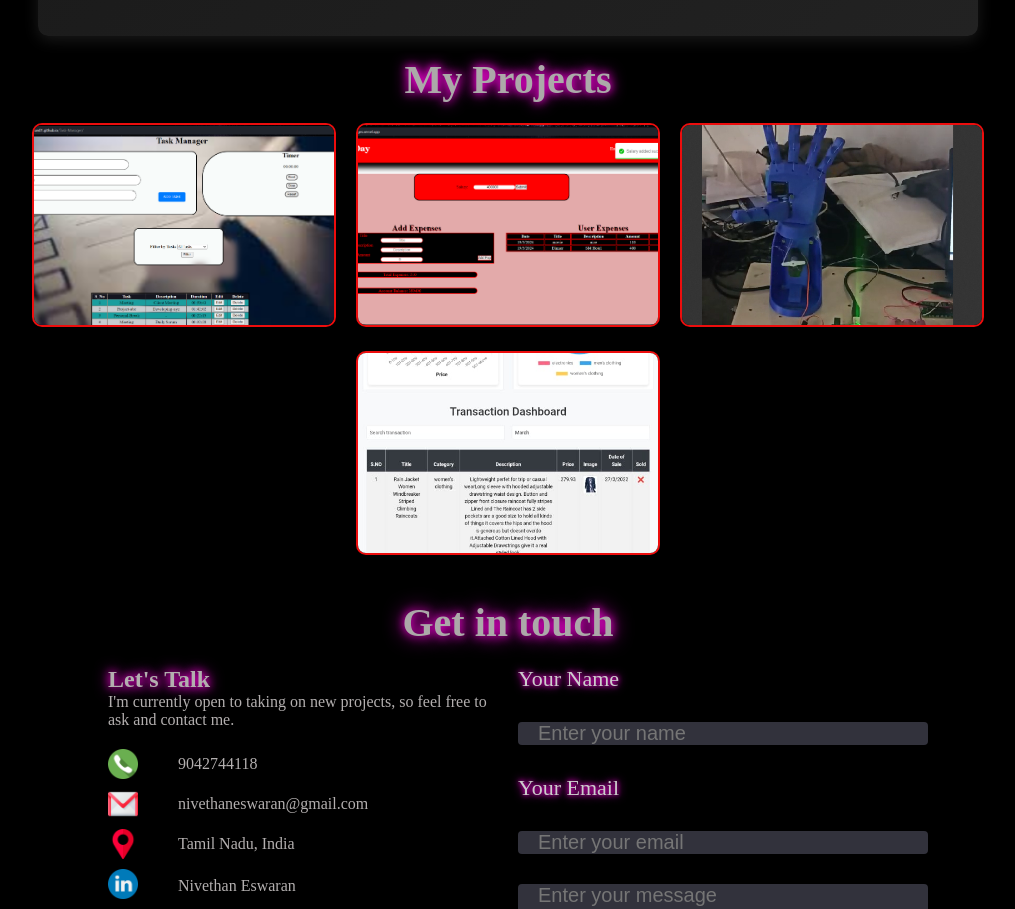
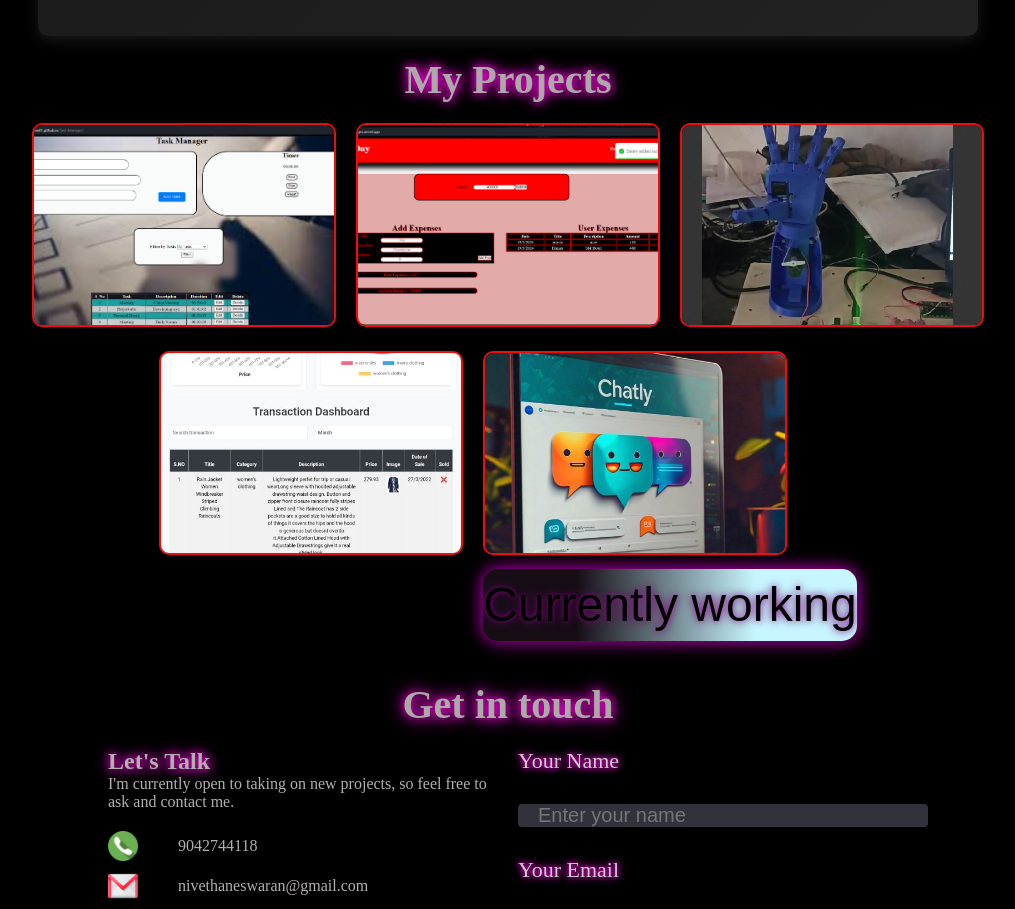
Before and after one commit to Nivethan01/My-Portfolio, a React (Vite) app: page / in a window 1280 px wide. Shown: the part 1900-2809 px from the top of the page, without its empty margins (132-1147 px from the left). Built offline with nearby package versions, Linux system fonts and the light colour scheme.

Commit message:
Updation

```diff
--- a/src/assets/my_project.js
+++ b/src/assets/my_project.js
@@ -2,7 +2,7 @@ import Project01 from './Project 01.png';
 import Project02 from './Project 02.png';
 import Project03 from './Project 03.png';
 import Project04 from './Project 04.jpg';
-
+import Project05 from './Project 05.jpg';
 const myproject = [
   {
     p_no: 1,
@@ -27,6 +27,13 @@ const myproject = [
     p_name: "Roxiler Product Manager",
     p_img: Project04,
     p_link:"https://roxiler-pro.vercel.app/"
+  },
+  {
+    p_no:5,
+    p_name:"Chatly",
+    p_img:Project05,
+    p_link:"https://github.com/Nivethan01/C-W-C.git",
+    p_status:"Currently working"
   }
 ];
 
--- a/src/components/Projects/Project.jsx
+++ b/src/components/Projects/Project.jsx
@@ -1,26 +1,37 @@
-import React from 'react';
-import './project.css';
+import React from "react";
+import "./project.css";
 import projects from "../../assets/my_project";
 
 const Project = () => {
   return (
-    <div id='projects' className="projects">
+    <div id="projects" className="projects">
       <div className="mywork-title">
         <h1>My Projects</h1>
       </div>
       <div className="mywork-container">
         {projects.map((project, index) => (
-          project.p_link ? (
-            <a key={index} href={project.p_link} target="_blank" rel="noopener noreferrer">
+          <div key={index} className="project-item">
+            {project.p_link ? (
+              <a
+                href={project.p_link}
+                target="_blank"
+                rel="noopener noreferrer"
+              >
+                <img src={project.p_img} alt={project.p_name} />
+              </a>
+            ) : (
               <img src={project.p_img} alt={project.p_name} />
-            </a>
-          ) : (
-            <img key={index} src={project.p_img} alt={project.p_name} />
-          )
+            )}
+            {project.p_status && (
+              <h5 className="project-status">
+                {project.p_status}
+              </h5>
+            )}
+          </div>
         ))}
       </div>
     </div>
   );
-}
+};
 
 export default Project;
--- a/src/components/Projects/project.css
+++ b/src/components/Projects/project.css
@@ -3,14 +3,14 @@ body, html {
   margin: 0;
   padding: 0;
   font-family: Arial, sans-serif;
-  height: 100%; /* Ensure body takes full height */
+  height: 100%;
 }
 
 /* Global background styling with animated grey gradient */
 body {
   background: linear-gradient(135deg, #333, #555);
-  background-size: 200% 200%; /* For smooth animation */
-  animation: gradientAnimation 8s ease infinite; /* Animation for the gradient */
+  background-size: 200% 200%;
+  animation: gradientAnimation 8s ease infinite;
 }
 
 /* Keyframes for the animated background */
@@ -40,7 +40,7 @@ body {
 .mywork-title h1 {
   font-size: 2.5em;
   color: #aca9a9;
-  text-shadow: 0 0 8px #ff05de, 0 0 15px #fa04e2; /* Glowing title effect */
+  text-shadow: 0 0 8px #ff05de, 0 0 15px #fa04e2;
 }
 
 /* Container for project images */
@@ -48,26 +48,41 @@ body {
   display: flex;
   flex-wrap: wrap;
   justify-content: center;
-  gap: 20px; /* Spacing between project images */
+  gap: 20px;
 }
 
 /* Individual project images */
 .mywork-container img,
 .mywork-container a img {
-  width: 300px; /* Set a fixed width */
-  height: 200px; /* Set a fixed height */
-  object-fit: cover; /* Ensures the image fills the box without distortion */
-  border: 2px solid #ed0d0d; /* Border color matching theme */
+  width: 300px;
+  height: 200px;
+  object-fit: cover;
+  border: 2px solid #ed0d0d;
   border-radius: 10px;
-  transition: transform 0.3s, border-color 0.3s, box-shadow 0.3s; /* Smooth transition on hover */
+  transition: transform 0.3s, border-color 0.3s, box-shadow 0.3s;
 }
 
 /* Hover effect for project images */
 .mywork-container img:hover,
 .mywork-container a img:hover {
   transform: scale(1.05);
-  border-color: #ff05de; /* Glowing border on hover */
-  box-shadow: 0 0 10px #ff05de, 0 0 20px #fa04e2; /* Glowing shadow on hover */
+  border-color: #ff05de;
+  box-shadow: 0 0 10px #ff05de, 0 0 20px #fa04e2;
+}
+
+/* Add a glowing effect for the project status text */
+.project-status {
+  font-family: 'NEON GLOW-Light Regular', sans-serif;
+  font-size: 3em;
+  font-weight: normal;
+  text-align: center;
+  line-height: 1.5;
+  background: linear-gradient(90deg, rgba(255, 157, 253, 0.085) 25%, rgba(200, 246, 255, 1) 73%);
+  color: rgb(0, 0, 0);
+  text-shadow: 0px 0px 5px rgba(255, 0, 250, 0.3), 0px 0px 10px rgb(94, 4, 92);
+  box-shadow: 0px 0px 17px rgba(255, 0, 250, 0.72), 0px 0px 20px rgba(255, 0, 250, 0.15);
+  margin-top: 10px;
+  border-radius: 15px;
 }
 
 /* Responsive layout for smaller screens */
@@ -79,12 +94,10 @@ body {
 
   .mywork-container img,
   .mywork-container a img {
-    max-width: 100%; /* Make images take full width on smaller screens */
+    max-width: 100%;
   }
 
   .mywork-title h1 {
-    font-size: 2em; /* Adjust font size for mobile */
+    font-size: 2em;
   }
 }
-
-/* Add other sections styling here */
```
Also changed, not shown: src/assets/Project 05.jpg (added).
